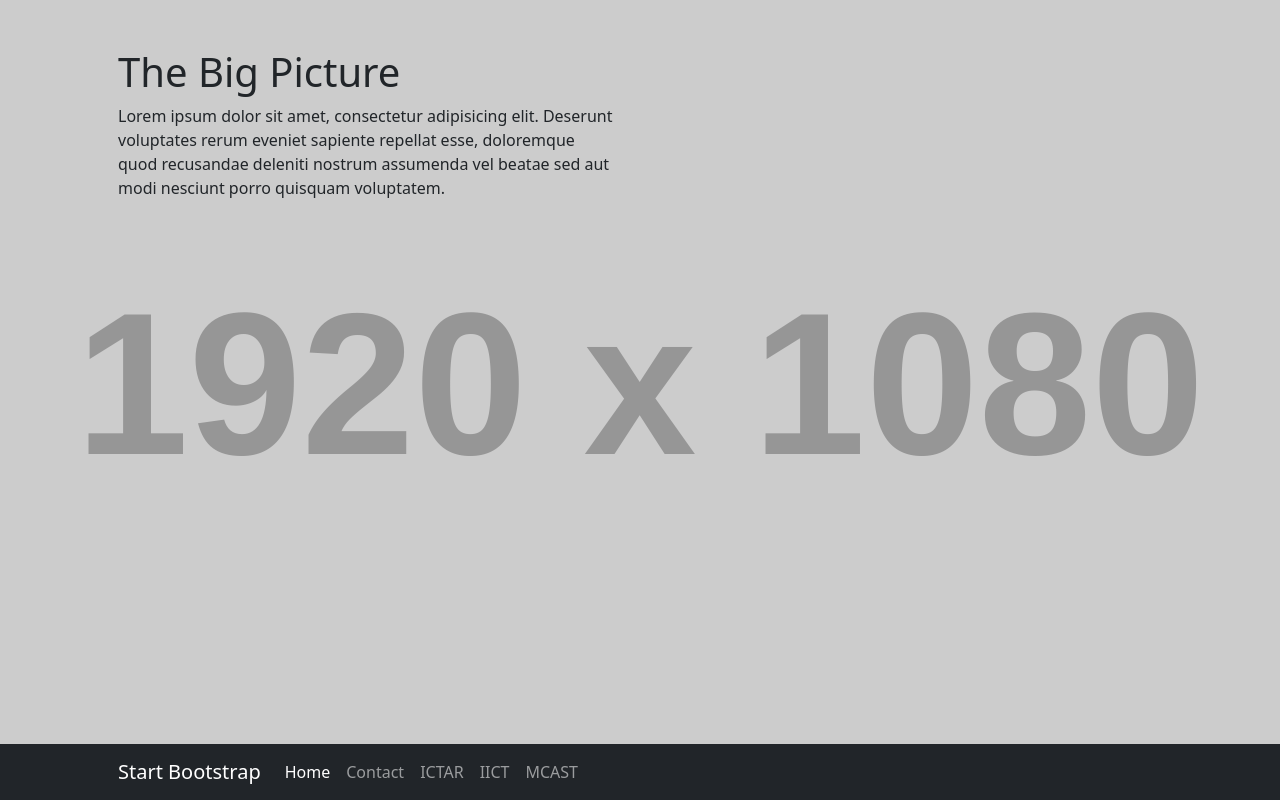
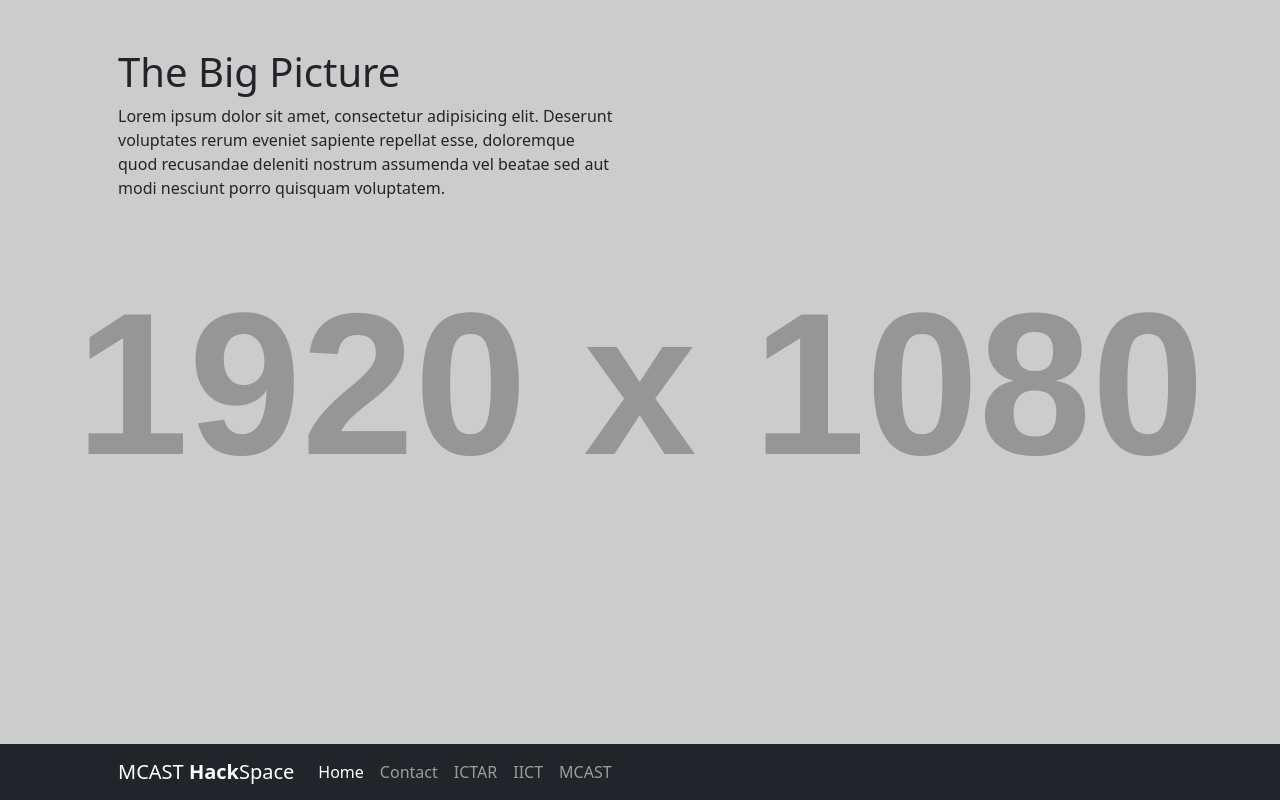
Before and after one commit to robert-abela/hackspace, a plain HTML site: page templates/_article-template-big-pic.html in a window 1280 px wide. Drawn offline with Linux system fonts and the light colour scheme; files that its build step writes are made by us from their sources; placeholder pictures from the web are drawn by us; files whose address does not match are found by name.

Commit message:
fix footer

```diff
--- a/templates/_article-template-big-pic.html
+++ b/templates/_article-template-big-pic.html
@@ -21,7 +21,7 @@
         <!-- Navigation-->
         <nav class="navbar navbar-expand-lg navbar-dark bg-dark fixed-bottom">
             <div class="container px-4 px-lg-5">
-                <a class="navbar-brand" href="#!">Start Bootstrap</a>
+                <a class="navbar-brand" href="index.html">MCAST <b>Hack</b>Space</a>
                 <button class="navbar-toggler" type="button" data-bs-toggle="collapse" data-bs-target="#navbarResponsive" aria-controls="navbarResponsive" aria-expanded="false" aria-label="Toggle navigation"><span class="navbar-toggler-icon"></span></button>
                 <div class="collapse navbar-collapse" id="navbarResponsive">
                     <ul class="navbar-nav ml-auto">
```
